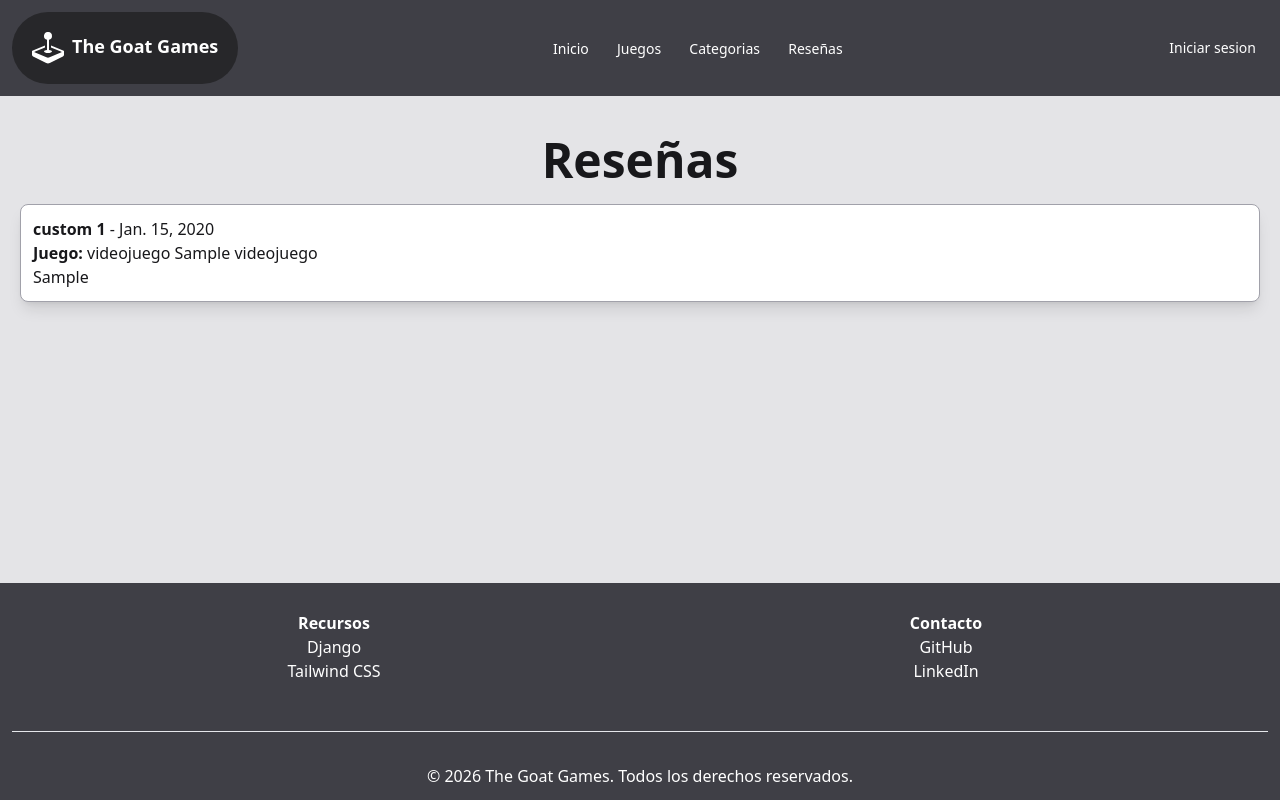
After one commit to sebasMaldonado10/django_videojuegos, a Django app: page /resenas/ in a window 1280 px wide. The commit adds this page. Run offline with Django 5.2, Linux system fonts and the light colour scheme; tables that the repository leaves empty hold one stand-in row (values such as "Sample post"); some libraries are stand-ins or nearby versions.

Commit message:
Creacion template resenas

```diff
--- a/juegos/templates/juegos/base.html
+++ b/juegos/templates/juegos/base.html
@@ -11,14 +11,22 @@
 <body class="flex flex-col min-h-screen bg-zinc-200 text-zinc-900">
     <header>
         <nav class="bg-zinc-700 text-white flex justify-between items-center px-3 py-3 max-lg:hidden">
+            <div class="flex items-start">
+                <a href="{% url 'inicio' %}" class="flex rounded-full text-lg font-bold bg-zinc-800 p-5 gap-2">
+                    <svg width="32" height="32" fill="currentColor" class="bi bi-joystick" viewBox="0 0 16 16">
+                        <path d="M10 2a2 2 0 0 1-1.5 1.937v5.087c.863.083 1.5.377 1.5.726 0 .414-.895.75-2 .75s-2-.336-2-.75c0-.35.637-.643 1.5-.726V3.937A2 2 0 1 1 10 2"/>
+                        <path d="M0 9.665v1.717a1 1 0 0 0 .553.894l6.553 3.277a2 2 0 0 0 1.788 0l6.553-3.277a1 1 0 0 0 .553-.894V9.665c0-.1-.06-.19-.152-.23L9.5 6.715v.993l5.227 2.178a.125.125 0 0 1 .001.23l-5.94 2.546a2 2 0 0 1-1.576 0l-5.94-2.546a.125.125 0 0 1 .001-.23L6.5 7.708l-.013-.988L.152 9.435a.25.25 0 0 0-.152.23"/>
+                    </svg>
+                    The Goat Games</a>
+            </div>
+
             <div>
                 <a href="{% url 'inicio' %}" class="px-3 py-2 rounded-md text-sm font-medium hover:bg-zinc-600">Inicio</a>
                 <a href="{% url 'juegos' %}" class="px-3 py-2 rounded-md text-sm font-medium hover:bg-zinc-600">Juegos</a>
                 <a href="{% url 'juegos' %}" class="px-3 py-2 rounded-md text-sm font-medium hover:bg-zinc-600">Categorias</a>
+                <a href="{% url 'resenas' %}" class="px-3 py-2 rounded-md text-sm font-medium hover:bg-zinc-600">Reseñas</a>
             </div>
-            <div class="flex items-center">
-                <a href="{% url 'inicio' %}" class="rounded-full text-lg font-bold bg-zinc-800 p-5">The Goat Game</a>
-            </div>
+
             <div class="flex items-center gap-3">
                 <a href="{% url 'inicio' %}" class="px-3 py-2 rounded-md text-sm font-medium hover:bg-zinc-600">Iniciar sesion</a>
             </div>
--- a/juegos/templates/juegos/juegos.html
+++ b/juegos/templates/juegos/juegos.html
@@ -13,7 +13,7 @@
         <article class="border border-zinc-400 shadow-lg rounded-lg bg-white py-3">
             {% for juego in juegos %}
                 <div class="p-5">
-                <h5 class="font-bold flex justify-center bg-zinc-50 p-2 mb-5 rounded-md"> {{ juego.titulo }} </h5>
+                    <h4 class="font-bold flex justify-center bg-zinc-50 p-2 mb-5 rounded-md"> {{ juego.titulo }} </h4>
                     <p>{{ juego.descripcion }}</p>
                     <p><b>Lanzamiento:</b> {{ juego.fecha_de_lanzamiento }}</p>
 
@@ -31,6 +31,5 @@
                 </div>
             {% endfor %}
         </article>
-
     </section>
 {% endblock %}
--- /dev/null
+++ b/juegos/templates/juegos/resenas.html
@@ -0,0 +1,20 @@
+{% extends './base.html' %}
+
+{% block title %} Reseñas {% endblock %}
+
+{% block body %}
+    <div class="p-5">
+        <h1 class="font-xl flex justify-center text-5xl font-bold p-5">Reseñas</h1>
+        {% for resena in resenas %}
+            {% if resena %}
+                <div class="border border-zinc-400 shadow-lg rounded-lg bg-white p-3 mb-3">
+                    <p><b>{{ resena.usuario }}</b> - {{ resena.fecha }}</p>
+                    <p><b>Juego:</b> {{ resena.videojuego }} </p>
+                    <p>{{ resena.comentario }}</p>
+                </div>
+            {% else %}
+                <p class="text-sm text-gray-500">No hay reseñas disponibles.</p>
+            {% endif %}
+        {% endfor %}
+    </div>
+{% endblock %}
--- a/juegos/urls.py
+++ b/juegos/urls.py
@@ -4,4 +4,5 @@ from . import views
 urlpatterns = [
     path('', views.inicio, name='inicio'),
     path('juegos/', views.juegos, name='juegos'),
+    path('resenas/', views.resenas, name='resenas'),
 ]
--- a/juegos/views.py
+++ b/juegos/views.py
@@ -1,5 +1,5 @@
 from django.shortcuts import render
-from .models import VideoJuego
+from .models import VideoJuego, Resena
 
 def inicio(request):
     return render (request, 'juegos/index.html')
@@ -7,3 +7,7 @@ def inicio(request):
 def juegos(request):
     juegos = VideoJuego.objects.all()
     return render (request, 'juegos/juegos.html', {'juegos': juegos})
+
+def resenas(request):
+    resenas = Resena.objects.all()
+    return render (request, 'juegos/resenas.html', {'resenas': resenas})
```
Lines whose indentation alone changed are shown as unchanged.
